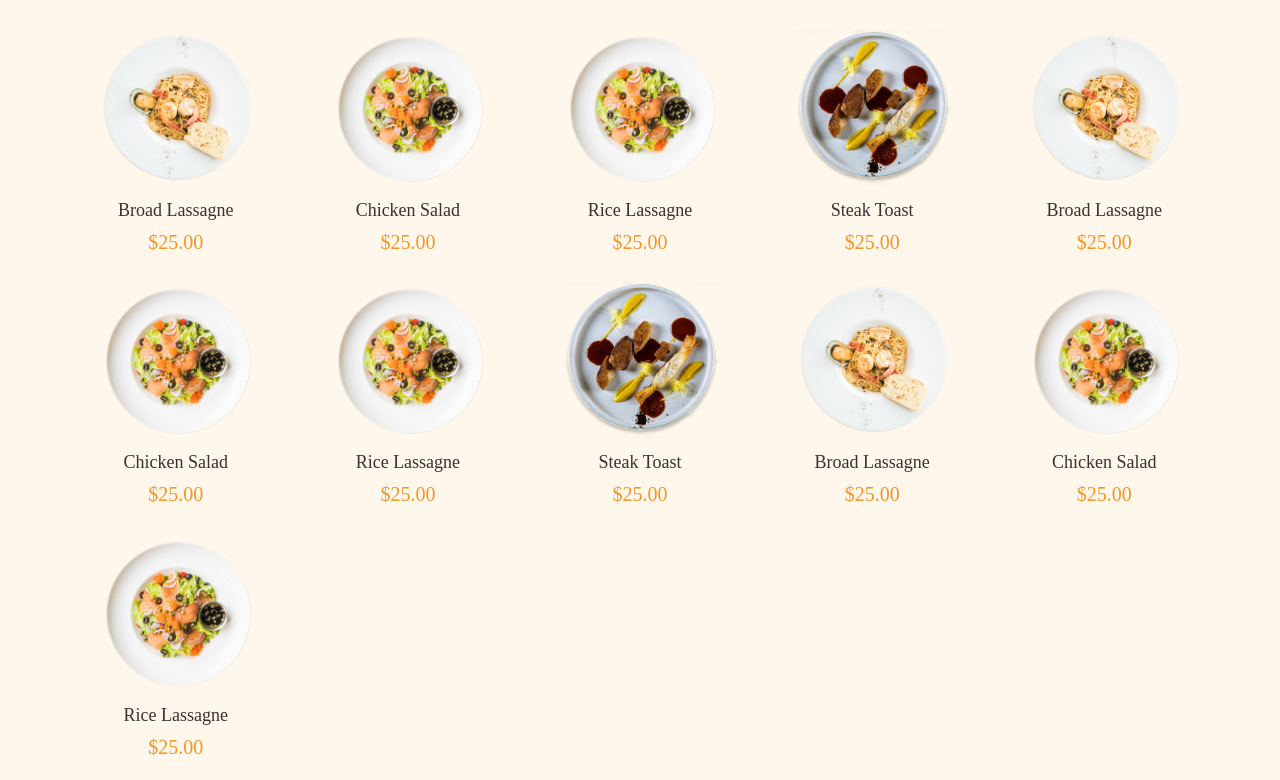
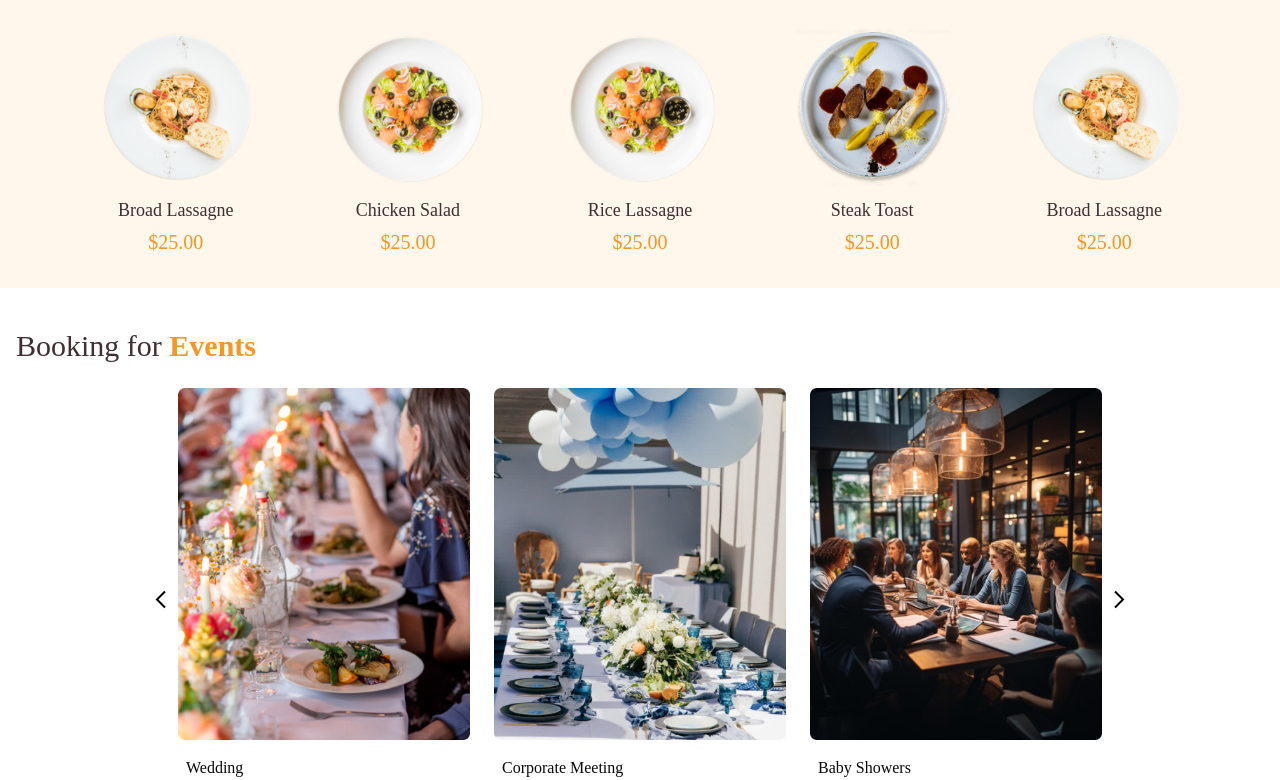
Before and after one commit to shyam888-git/Bon_Appetit, a React (Vite) app: page / in a window 1280 px wide. Shown: the part 1437-2217 px from the top of the page. Built offline with nearby package versions, Linux system fonts and the light colour scheme; a web font is replaced by a local one.

Commit message:
menu section

```diff
--- a/src/components/Menu/Menu.tsx
+++ b/src/components/Menu/Menu.tsx
@@ -38,6 +38,8 @@ const offers = [
 
 const Menu = () => {
   const [currentIndex, setCurrentIndex] = useState(0);
+  const [showAll, setShowAll] = useState(false);
+
   const itemCategories = 6;
   const handlePrevious = () => {
     setCurrentIndex((prevIndex) => Math.max(prevIndex - itemCategories, 0));
@@ -49,6 +51,7 @@ const Menu = () => {
     );
   };
 
+  const visibleOffers = showAll ? offers : offers.slice(0, 10);
   const visibleCategories = categories.slice(
     currentIndex,
     currentIndex + itemCategories
@@ -94,8 +97,11 @@ const Menu = () => {
               <FaChevronRight className="text-[#402E32]" />
             </button>
           </div>
-          <Button className="bg-[#F69625] text-white px-6 py-2 rounded-lg">
-            View All
+          <Button
+            className="bg-[#F69625] text-white px-6 py-2 rounded-lg"
+            onClick={() => setShowAll((prev) => !prev)}
+          >
+            {showAll ? "Show Less" : "View All"}
           </Button>
         </div>
 
@@ -138,7 +144,7 @@ const Menu = () => {
         </div>
 
         <div className="our_menu">
-          {offers.map((offer, index) => (
+          {visibleOffers.map((offer, index) => (
             <div key={index} className="flex flex-col items-center">
               <img
                 src={offer.image}
```
